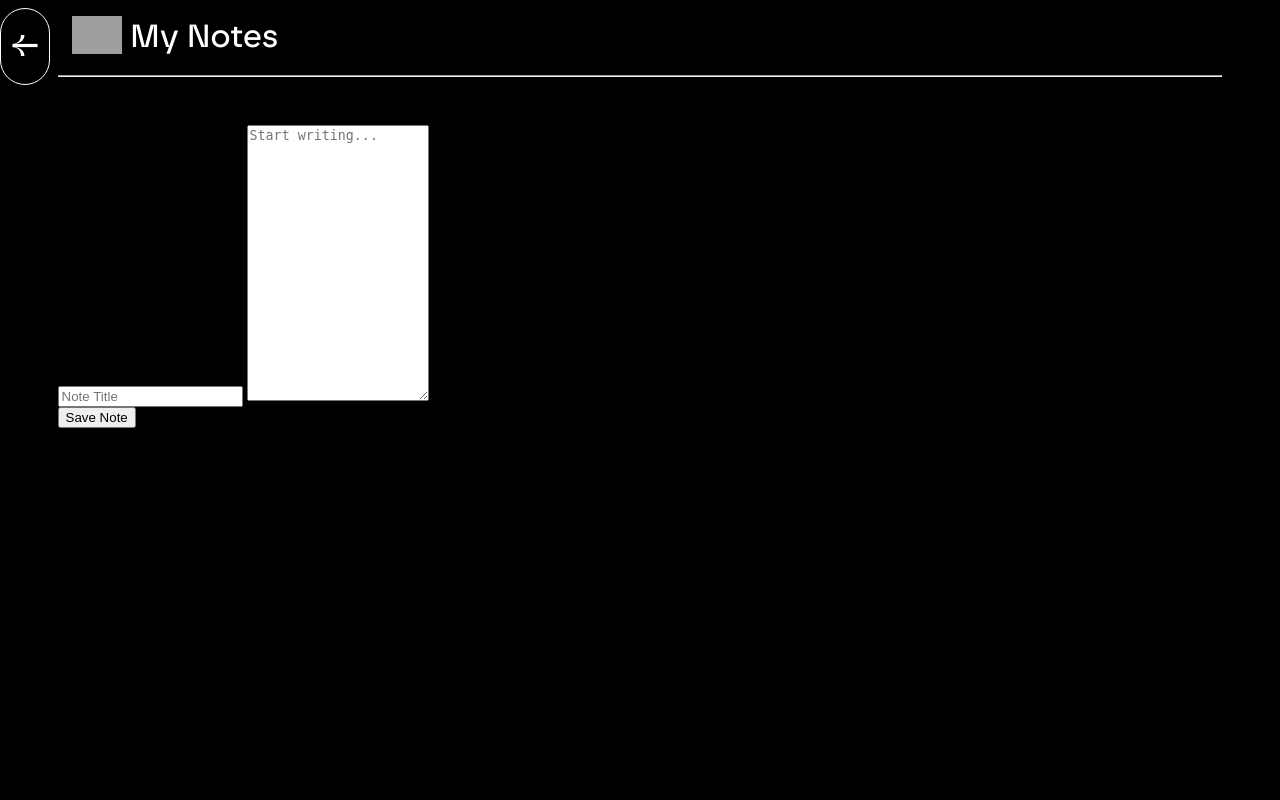
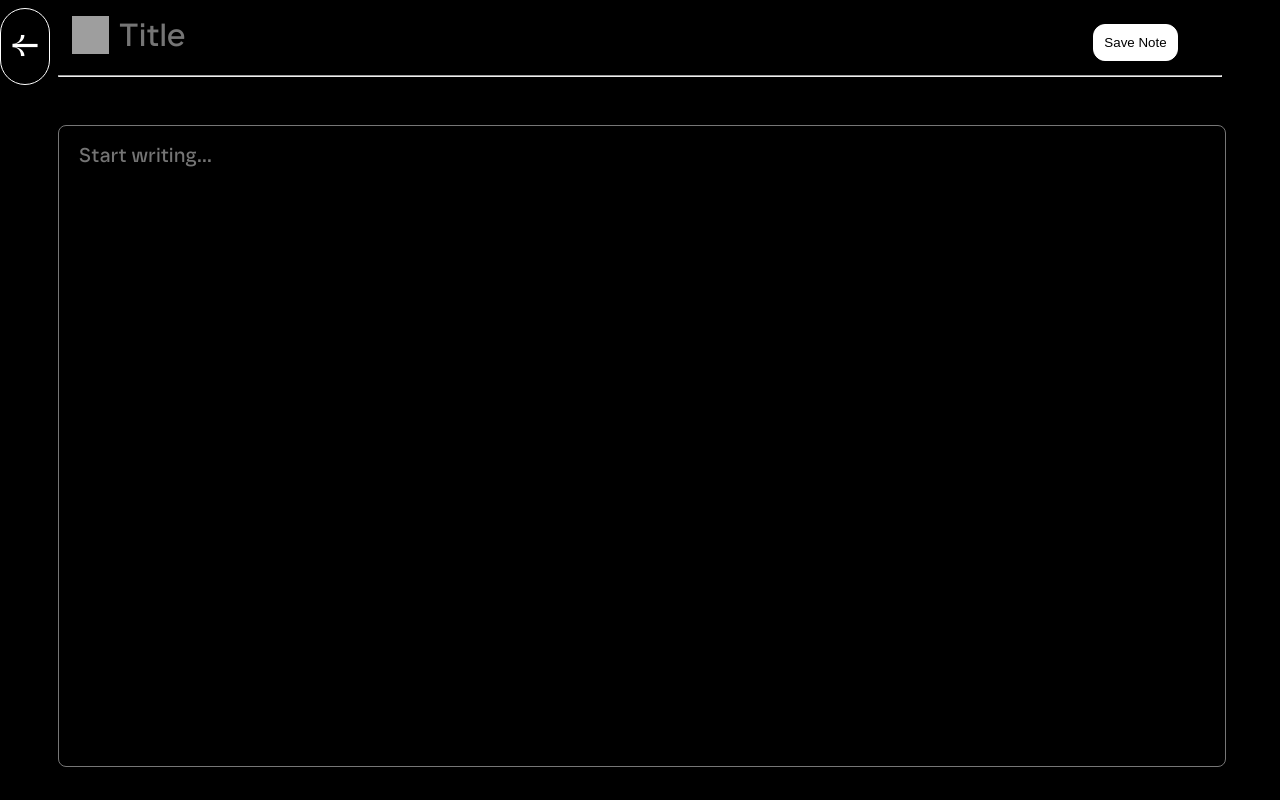
Before and after one commit to aryanbrite/flask, a Flask app: page /new in a window 1280 px wide. Run offline with Flask 3, Linux system fonts and the light colour scheme; a user stored in the database is signed in; grey boxes are pictures that could not be loaded.

Commit message:
donw with the create page

```diff
--- a/static/new.css
+++ b/static/new.css
@@ -49,3 +49,46 @@ h1, p{
 #back:hover {
     background-color: rgb(255, 137, 27);;
 }
+#submit {
+    border: 1px solid white;
+    display: inline-block;
+    padding: 10px;
+    border-radius: 12px;
+    color: black;
+    background-color: white;
+    position: fixed;
+    top: 3vh;
+    right: 8vw;
+    cursor: pointer;
+}
+
+#titl {
+    padding: 10px;
+    font-size: 2em;
+    font-family: safiro;
+    font-weight: 1;
+    position: fixed;
+    top: 1.3vh;
+    left: 8.5vw;
+    color: white ;
+    border: none;
+    outline: none;
+    background-color: black;
+    width: 70vw;
+
+
+}
+
+#start {
+    height: 75vh;
+    width: 88vw;
+    padding: 20px;
+    font-family: safiro;
+    font-weight: 1;
+    font-size: 20px;
+    outline: none;
+    resize: none;
+    background-color: black;
+    color: white;
+    border-radius: 8px;
+}
--- a/templates/new.html
+++ b/templates/new.html
@@ -38,19 +38,21 @@
             <input
             type="text"
             name="title"
-            placeholder="Note Title"
+            placeholder="Title"
             required
-            maxlength="100">
+            maxlength="100"
+            id="titl">
 
             <textarea
             name="note"
             placeholder="Start writing..."
             rows="18"
+            id="start"
             required></textarea>
 
             <div class="actions">
 
-                <button type="submit">
+                <button id="submit" type="submit">
                     Save Note
                 </button>
 
```
Also changed, not shown: instance/notes.db.
